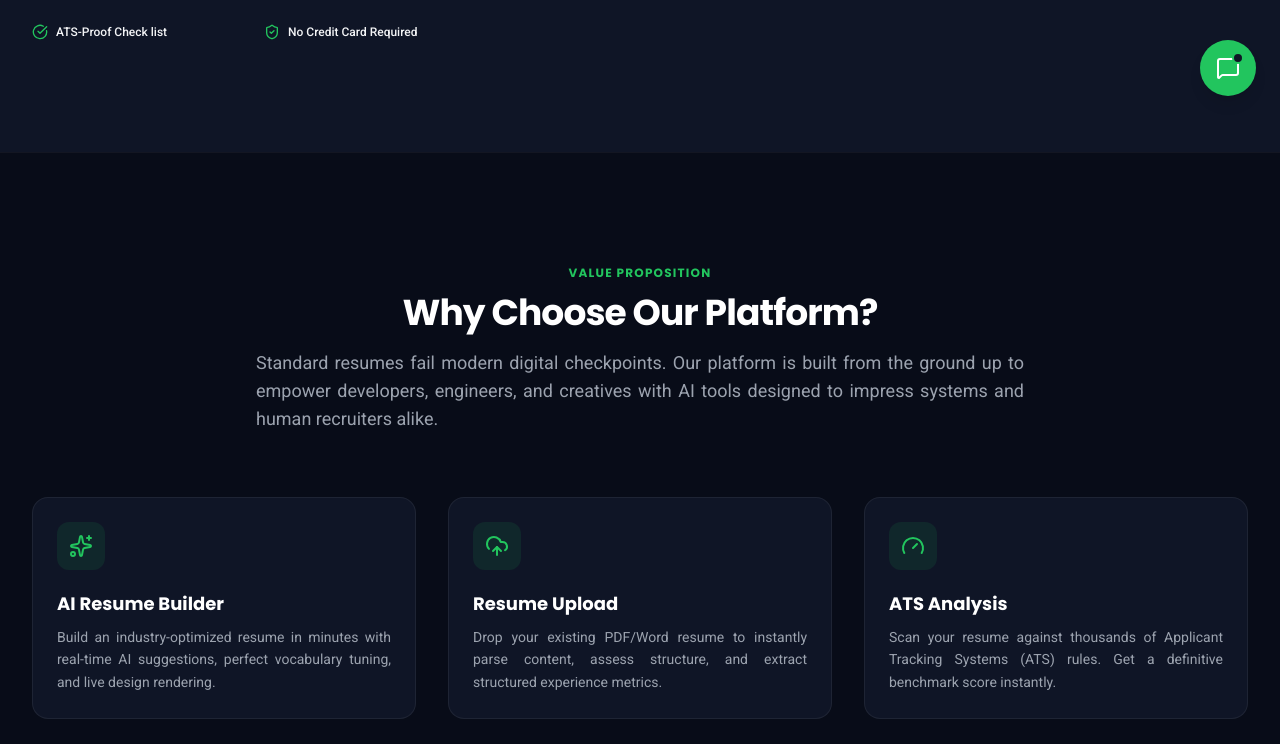
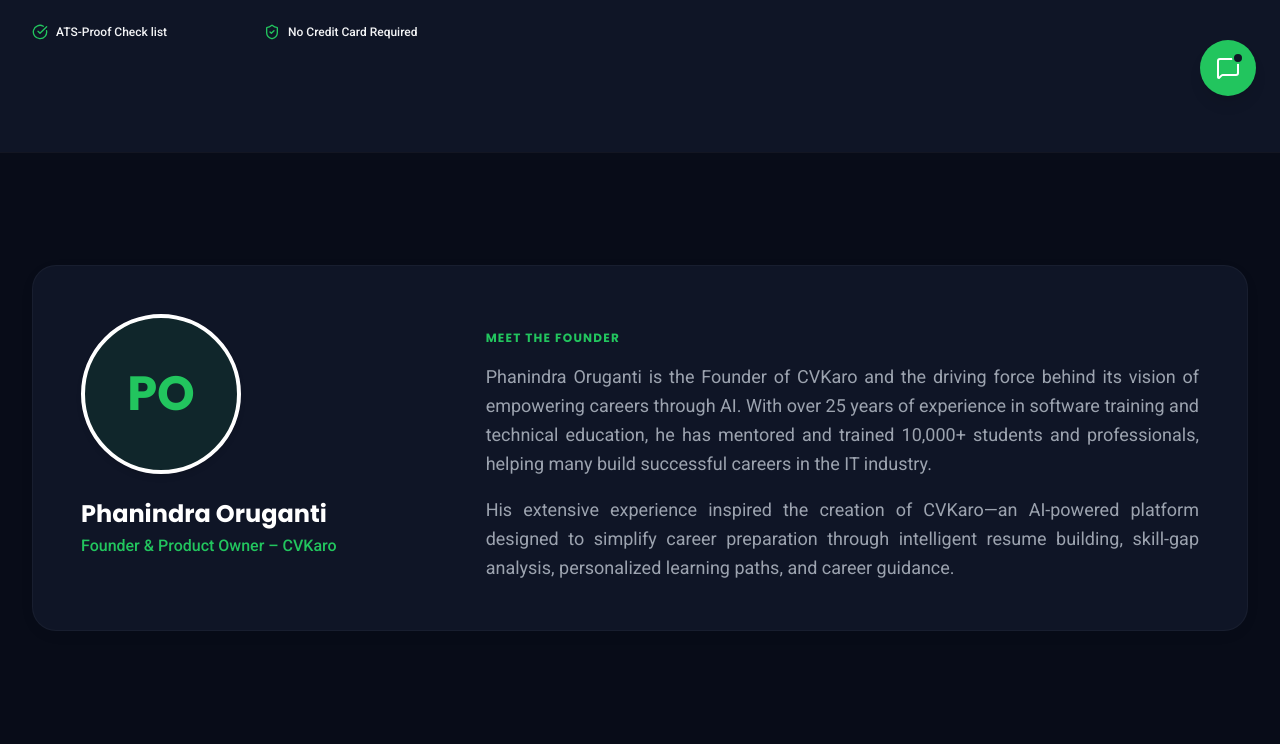
Before and after one commit to phanindra73/cvkaro-public, a React (Vite) app: page / in a window 1280 px wide. Shown: the part 680-1424 px from the top of the page. Built offline with nearby package versions, Linux system fonts and the light colour scheme.

Commit message:
fouerteen Commit

```diff
--- a/src/components/WhyCVKaro.tsx
+++ b/src/components/WhyCVKaro.tsx
@@ -34,6 +34,32 @@
       className="py-12 sm:py-20 md:py-28 bg-light-bg border-y border-border-gray/55"
     >
       <div className="max-w-7xl mx-auto px-4 sm:px-6 lg:px-8">
+
+        {/* Meet the Founder Section */}
+        <div className="mb-20 sm:mb-28 bg-white rounded-3xl p-8 sm:p-12 shadow-[0_4px_20px_-4px_rgba(0,0,0,0.05)] border border-border-gray/50 flex flex-col md:flex-row items-center md:items-start gap-8 md:gap-12 relative overflow-hidden">
+          {/* Decorative element */}
+          <div className="absolute top-0 right-0 w-64 h-64 bg-brand-green/5 rounded-full blur-3xl -z-10 translate-x-1/2 -translate-y-1/2" />
+
+          <div className="w-full md:w-1/3 flex flex-col items-center md:items-start text-center md:text-left relative z-10">
+            <div className="w-32 h-32 sm:w-40 sm:h-40 rounded-full bg-brand-green/10 text-brand-green flex items-center justify-center mb-6 overflow-hidden border-4 border-white shadow-md">
+              <span className="text-4xl sm:text-5xl font-display font-bold">PO</span>
+            </div>
+            <h3 className="text-2xl font-display font-bold text-navy-dark">Phanindra Oruganti</h3>
+            <p className="text-brand-green font-medium mt-1">Founder & Product Owner – CVKaro</p>
+          </div>
+
+          <div className="w-full md:w-2/3 flex flex-col justify-center h-full relative z-10 pt-2 md:pt-4">
+            <h2 className="text-xs font-bold text-brand-green tracking-widest uppercase mb-4 text-center md:text-left">Meet the Founder</h2>
+            <div className="space-y-4 text-text-muted text-base sm:text-lg leading-relaxed">
+              <p>
+                Phanindra Oruganti is the Founder of CVKaro and the driving force behind its vision of empowering careers through AI. With over 25 years of experience in software training and technical education, he has mentored and trained 10,000+ students and professionals, helping many build successful careers in the IT industry.
+              </p>
+              <p>
+                His extensive experience inspired the creation of CVKaro—an AI-powered platform designed to simplify career preparation through intelligent resume building, skill-gap analysis, personalized learning paths, and career guidance.
+              </p>
+            </div>
+          </div>
+        </div>
 
         {/* Section Header */}
         <div className="text-center max-w-3xl mx-auto mb-12 sm:mb-16" id="why-cvkaro-header">
```
